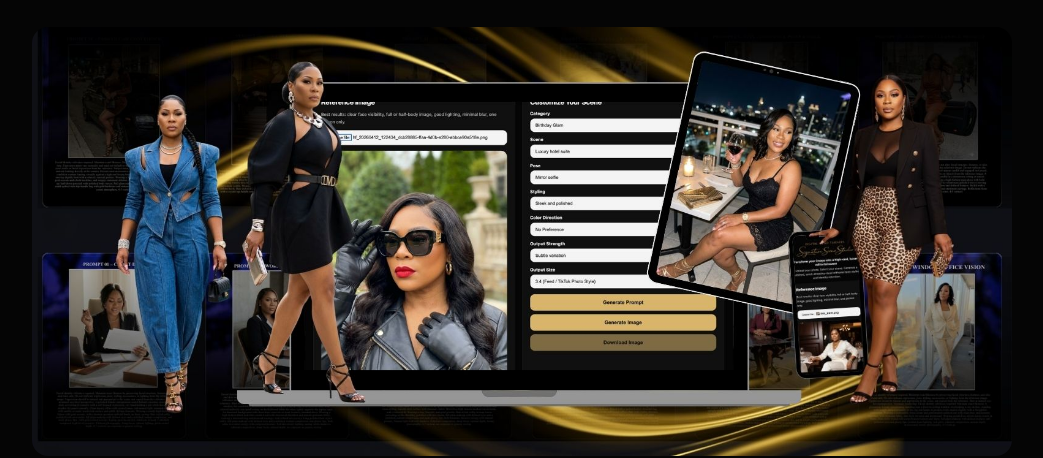
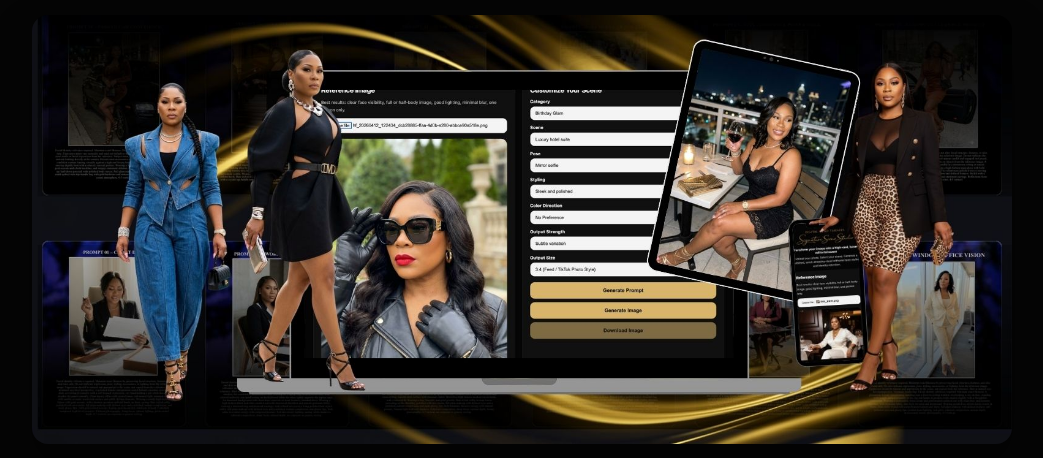
Before and after one commit to DigitalHeadTurners/dht-scene-studio, a website: page public/index.html in a window 1280 px wide. Shown: the part 290-748 px from the top of the page, without its empty margins (118-1161 px from the left). Drawn offline with Linux system fonts and the light colour scheme.

Commit message:
refine hero banner spacing

```diff
--- a/public/style.css
+++ b/public/style.css
@@ -17,7 +17,7 @@ body {
 
 .header {
   text-align: center;
-  margin-bottom: 20px;
+  margin-bottom: 14px;
   max-width: 980px;
   margin-left: auto;
   margin-right: auto;
@@ -52,10 +52,11 @@ body {
 .hero-banner {
   width: 100%;
   max-width: 1200px;
-  margin: 30px auto 10px;
+  margin: 18px auto 8px;
   display: block;
   border-radius: 16px;
   object-fit: cover;
+  box-shadow: 0 20px 40px rgba(0, 0, 0, 0.45);
 }
 
 .layout {
```
